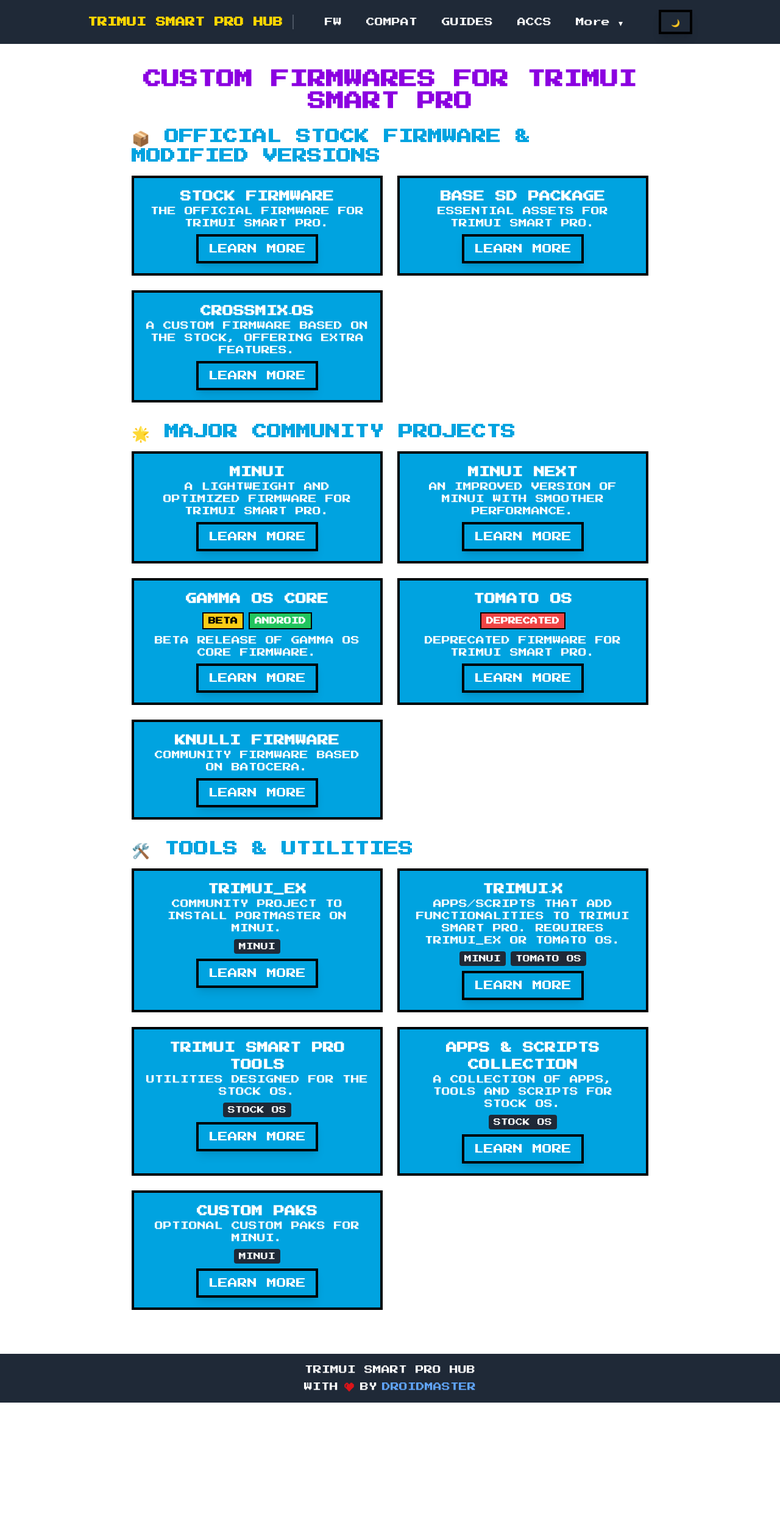
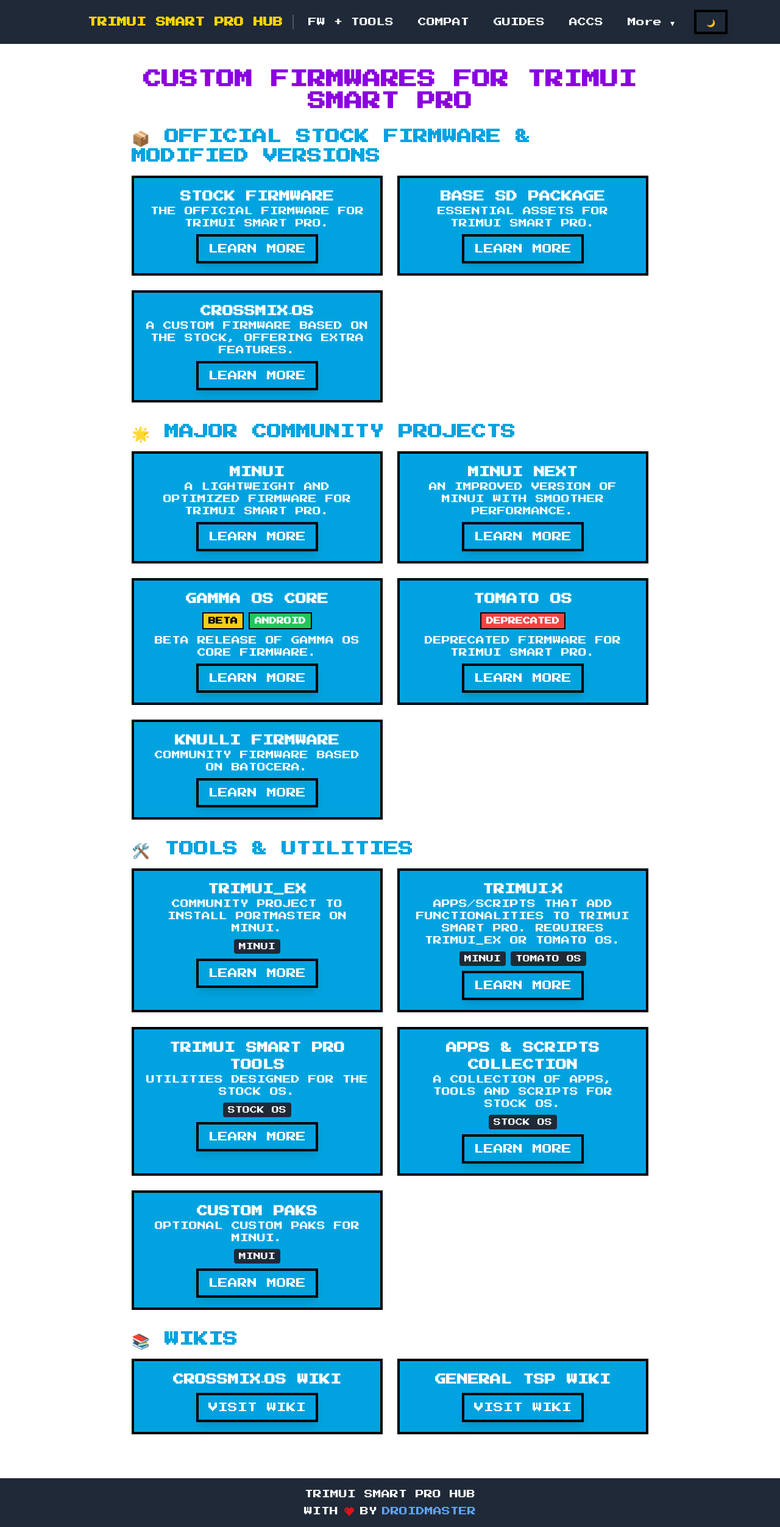
Before and after one commit to LinuxDroidMaster/TrimUI-Smart-Pro-101, a Next.js app in the folder trimu-smart-pro/: page /firmwares in a window 1280 px wide. Shown: the whole page at 61% size. Before the commit the page ends 2300 px from the top, so only its background shows below. Built offline with nearby package versions, Linux system fonts and the light colour scheme.

Commit message:
navbar, firmwares and main page improvements

```diff
--- a/trimu-smart-pro/src/app/firmwares/page.js
+++ b/trimu-smart-pro/src/app/firmwares/page.js
@@ -95,10 +95,24 @@
           firmwares={["MinUI"]}
         />
       </div>
+
+      {/* Section 4: Wikis */}
+      <h2 className="text-2xl font-bold text-retroBlue mb-4">📚 Wikis</h2>
+      <div className="grid grid-cols-1 md:grid-cols-2 gap-6 mb-8">
+        <WikiCard
+          title="CrossMix‑OS Wiki"
+          link="https://github.com/cizia64/CrossMix-OS/wiki"
+        />
+        <WikiCard
+          title="General TSP Wiki"
+          link="https://github.com/Hoo-Cognito/Other-Handheld-Repos/wiki/Trimui-Smart-Pro"
+        />
+      </div>
     </div>
   );
 }
 
+// Reusable Firmware Card Component with Optional Badge(s)
 function FirmwareCard({ title, description, link, badge }) {
   return (
     <div className="border-4 border-black p-4 bg-retroBlue text-white text-center">
@@ -188,3 +202,20 @@
     </div>
   );
 }
+
+// Reusable Wiki Card Component
+function WikiCard({ title, link }) {
+  return (
+    <div className="border-4 border-black p-4 bg-retroBlue text-white text-center">
+      <h3 className="text-lg font-bold">{title}</h3>
+      <a
+        href={link}
+        target="_blank"
+        rel="noopener noreferrer"
+        className="retro-button mt-2 inline-block"
+      >
+        Visit Wiki
+      </a>
+    </div>
+  );
+}
--- a/trimu-smart-pro/src/app/page.js
+++ b/trimu-smart-pro/src/app/page.js
@@ -33,12 +33,6 @@
           <p className="text-lg text-retroYellow dark:text-retroBlue mb-4">
             Your source for the best tutorials and videos!
           </p>
-          <a
-            href="/guides"
-            className="retro-button w-52 text-center text-sm font-bold py-2 px-4 border-4 border-black shadow-lg bg-retroBlue text-white"
-          >
-            Start
-          </a>
         </div>
 
         {/* Imagen y botón de compra */}
@@ -71,7 +65,7 @@
               Icon={FaBook}
             />
             <SectionCard
-              title="FW"
+              title="FW + Tools"
               description="Latest firmware updates."
               link="/firmwares"
               Icon={FaMicrochip}
--- a/trimu-smart-pro/src/components/Navbar.js
+++ b/trimu-smart-pro/src/components/Navbar.js
@@ -1,12 +1,13 @@
 "use client";
 
 import Link from "next/link";
-import { useState, useEffect } from "react";
+import { useState, useEffect, useRef } from "react";
 
 export default function Navbar() {
   const [darkMode, setDarkMode] = useState(false);
   const [menuOpen, setMenuOpen] = useState(false);
   const [moreOpen, setMoreOpen] = useState(false);
+  const moreRef = useRef(null);
 
   useEffect(() => {
     const savedTheme = localStorage.getItem("darkMode");
@@ -29,6 +30,25 @@
     }
   };
 
+  // Cerrar dropdown More al hacer clic fuera
+  useEffect(() => {
+    const handleClickOutside = (e) => {
+      if (moreRef.current && !moreRef.current.contains(e.target)) {
+        setMoreOpen(false);
+      }
+    };
+
+    if (moreOpen) {
+      document.addEventListener("mousedown", handleClickOutside);
+    } else {
+      document.removeEventListener("mousedown", handleClickOutside);
+    }
+
+    return () => {
+      document.removeEventListener("mousedown", handleClickOutside);
+    };
+  }, [moreOpen]);
+
   return (
     <header className="w-full bg-gray-800 text-white">
       <div className="max-w-5xl mx-auto px-4">
@@ -48,8 +68,8 @@
           {/* Menú Desktop */}
           <ul className="hidden md:flex gap-6 text-sm">
             <li>
-              <Link href="/firmwares" className="hover:text-gray-400 px-2">
-                FW
+              <Link href="/firmwares" className="hover:text-gray-400 px-2 whitespace-nowrap">
+                FW + Tools
               </Link>
             </li>
             <li>
@@ -67,8 +87,8 @@
                 ACCS
               </Link>
             </li>
-            <li className="relative">
-              <button onClick={() => setMoreOpen(!moreOpen)} className="hover:text-gray-400 px-2">
+            <li className="relative" ref={moreRef}>
+              <button onClick={() => setMoreOpen(!moreOpen)} className="hover:text-gray-400 px-2 whitespace-nowrap">
                 More ▾
               </button>
               {moreOpen && (
@@ -113,56 +133,32 @@
         <div className="bg-gray-900 text-white px-4 py-4">
           <ul className="flex flex-col gap-4">
             <li>
-              <Link
-                href="/firmwares"
-                className="hover:text-gray-400"
-                onClick={() => setMenuOpen(false)}
-              >
-                FW
+              <Link href="/firmwares" className="hover:text-gray-400" onClick={() => setMenuOpen(false)}>
+                FW + Tools
               </Link>
             </li>
             <li>
-              <Link
-                href="/compatibility"
-                className="hover:text-gray-400"
-                onClick={() => setMenuOpen(false)}
-              >
+              <Link href="/compatibility" className="hover:text-gray-400" onClick={() => setMenuOpen(false)}>
                 Compat
               </Link>
             </li>
             <li>
-              <Link
-                href="/guides"
-                className="hover:text-gray-400"
-                onClick={() => setMenuOpen(false)}
-              >
+              <Link href="/guides" className="hover:text-gray-400" onClick={() => setMenuOpen(false)}>
                 Guides
               </Link>
             </li>
             <li>
-              <Link
-                href="/accessories"
-                className="hover:text-gray-400"
-                onClick={() => setMenuOpen(false)}
-              >
+              <Link href="/accessories" className="hover:text-gray-400" onClick={() => setMenuOpen(false)}>
                 ACCS
               </Link>
             </li>
             <li>
-              <Link
-                href="/faqs"
-                className="hover:text-gray-400"
-                onClick={() => setMenuOpen(false)}
-              >
+              <Link href="/faqs" className="hover:text-gray-400" onClick={() => setMenuOpen(false)}>
                 FAQs
               </Link>
             </li>
             <li>
-              <Link
-                href="/specs"
-                className="hover:text-gray-400"
-                onClick={() => setMenuOpen(false)}
-              >
+              <Link href="/specs" className="hover:text-gray-400" onClick={() => setMenuOpen(false)}>
                 Specs
               </Link>
             </li>
```
